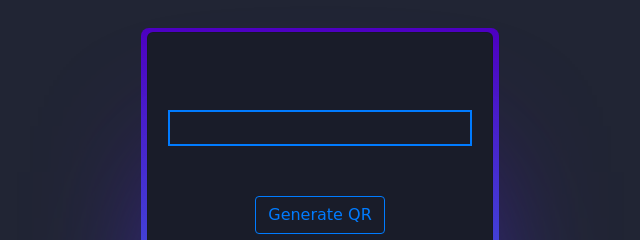
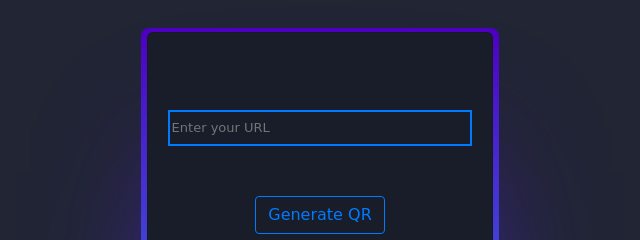
Before and after one commit to kunjanThakor/Qrcode-AI, a plain HTML site: page index.html in a window 1280 px wide. Shown: the top 240 px of the page, 320-960 px from the left. Drawn offline with nearby package versions, Linux system fonts and the light colour scheme.

Commit message:
index.html

```diff
--- a/index.html
+++ b/index.html
@@ -12,7 +12,7 @@
   </head>
   <body>
     <div class="card">
-        <input type="text" name="txt" id="url">
+        <input type="text" name="txt" id="url" placeholder="Enter your URL">
         <button type="button"  class="btn btn-outline-primary" onclick="generateQr()">Generate QR </button>
         <img src="" alt="QrCode" id="qr">
       </div>
```
